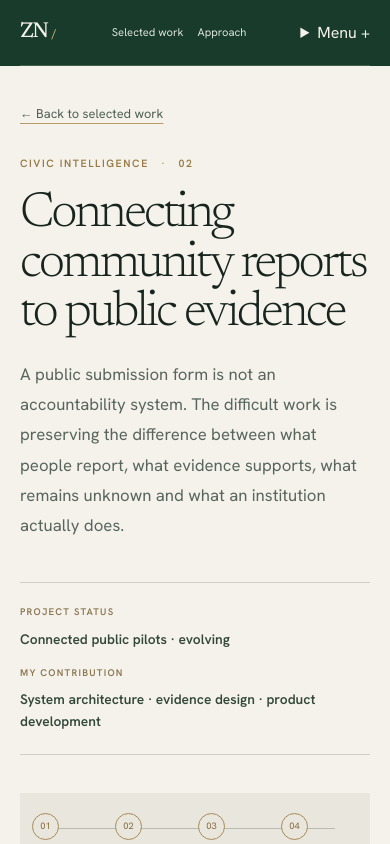
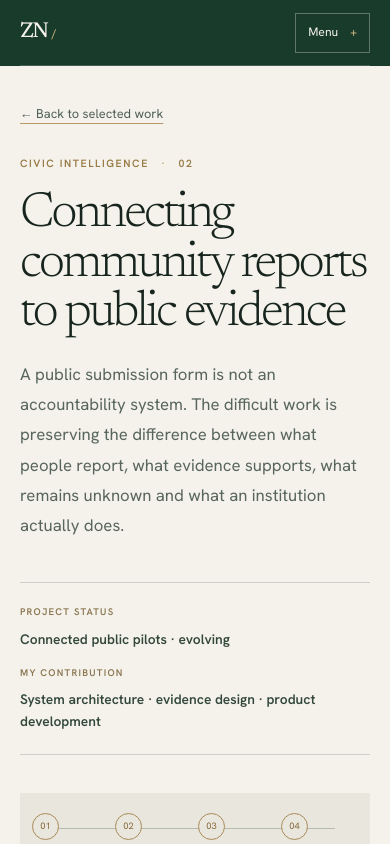
Before and after one commit to mrzulqarnainnadabo/zulqarnain-nadabo, a Next.js app: page /work/civic-intelligence in a window 390 px wide. Shown: the top 844 px of the page. Built offline with nearby package versions, Linux system fonts and the light colour scheme.

Commit message:
design(portfolio): add accessible compact mobile navigation

```diff
--- a/app/portfolio.css
+++ b/app/portfolio.css
@@ -8,6 +8,13 @@
 .portfolio-wordmark { color:#f4f2eb; font:500 1.55rem/1 var(--font-serif),Georgia,serif; letter-spacing:-.07em; }
 .portfolio-wordmark span { color:#d6bb83; font:500 .7rem/1 var(--font-sans),sans-serif; letter-spacing:.12em; }
 .nav-inner nav { display:flex; align-items:center; gap:clamp(18px,3vw,42px); font-size:.82rem; color:#dce3da; }
+.portfolio-mobile-menu { display:none; position:relative; color:#f4f2eb; }
+.portfolio-mobile-menu summary { display:flex; align-items:center; gap:12px; min-height:40px; padding:0 12px; border:1px solid rgba(244,242,235,.32); cursor:pointer; list-style:none; font-size:.76rem; }
+.portfolio-mobile-menu summary::-webkit-details-marker { display:none; }
+.portfolio-mobile-menu summary span { color:#e0c18a; }
+.portfolio-mobile-panel { position:absolute; z-index:20; top:calc(100% + 8px); right:0; display:grid; min-width:210px; padding:8px; border:1px solid rgba(244,242,235,.2); background:#173b2b; box-shadow:0 16px 34px rgba(0,0,0,.22); }
+.portfolio-mobile-panel a { padding:12px 10px; border-bottom:1px solid rgba(244,242,235,.12); color:#f4f2eb; font-size:.82rem; }
+.portfolio-mobile-panel a:last-child { border-bottom:0; }
 .nav-inner nav a { transition:color .2s ease; }
 .nav-inner nav a:hover,.nav-inner nav a:focus-visible { color:#e3c58d; }
 .nav-inner .nav-contact { color:#f0d8a7; }
@@ -110,8 +117,8 @@
  .portfolio-container { width:calc(100% - 40px); }
  .nav-inner { min-height:66px; }
  .portfolio-wordmark { font-size:1.35rem; }
- .nav-inner nav { gap:14px; font-size:.7rem; }
- .nav-inner nav a:nth-child(3) { display:none; }
+ .nav-inner nav { display:none; }
+ .portfolio-mobile-menu { display:block; }
  .hero-layout { padding-block:45px 36px; }
  .hero-person { margin-top:34px; font-size:.82rem; }
  .hero-text h1 { max-width:12ch; font-size:clamp(3.05rem,13.8vw,4.7rem); line-height:1.02; }
```
